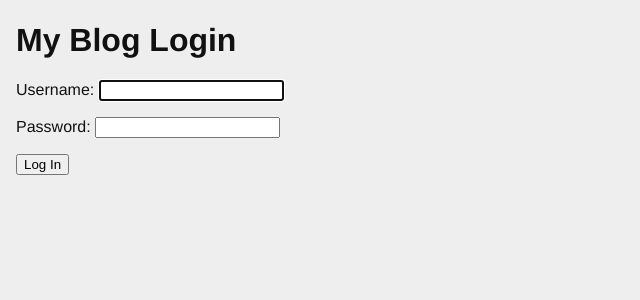
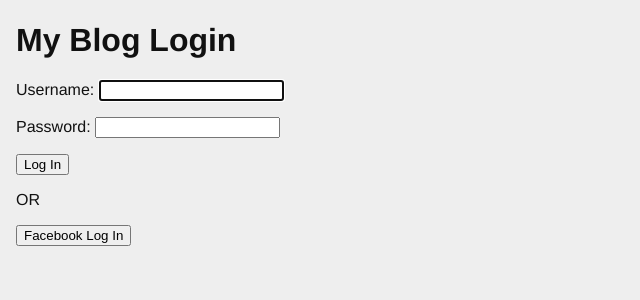
Before and after one commit to jjame369/JustinJamesonDjango, a Django app: page /login/ in a window 1280 px wide. Shown: the part 20-320 px from the top of the page, without its empty margins (0-640 px from the left). Run offline with Django 3.2, Linux system fonts and the light colour scheme.

Commit message:
of course... having issues

```diff
--- a/mysite/templates/login.html
+++ b/mysite/templates/login.html
@@ -5,5 +5,7 @@
 <form action="" method="POST">{% csrf_token %}
   {{ form.as_p }}
   <p><input type="submit" value="Log In"></p>
+  <p> OR </p>
+  <p><input type="button" value="Facebook Log In"></p>
 </form>
 {% endblock %}
--- a/mysite/urls.py
+++ b/mysite/urls.py
@@ -19,7 +19,8 @@ from django.contrib.auth.views import LoginView, LogoutView
 
 
 urlpatterns = [
-    path(r'^accounts/', include('allauth.urls')),
+    # url(r'^accounts/', include('allauth.urls')),
+    path('accounts/', include('allauth.urls')),
     path('', include('bloggin.urls')),
     path('polling/', include('polling.urls')),
     path('admin/', admin.site.urls),
```
Also changed, not shown: mysite/settings.py (+6 -2 lines), requirements.txt (added, +14 -0 lines), db.sqlite3.
